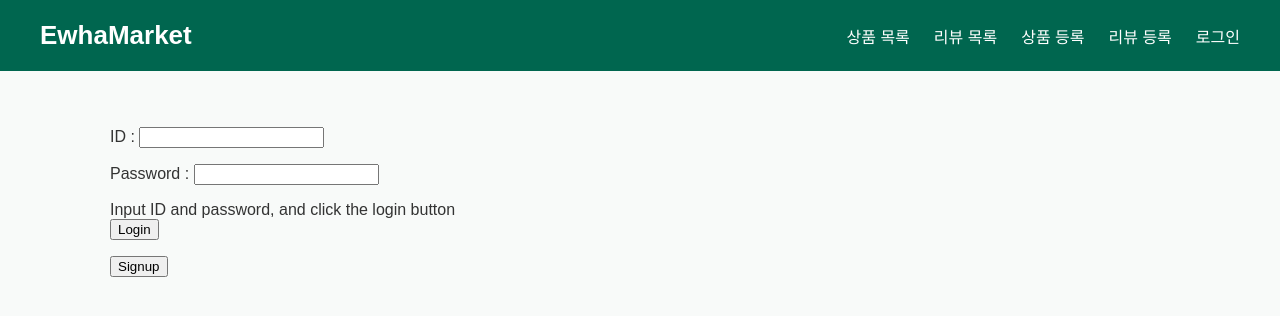
After one commit to kingdain39/2026_osp_project_Osori, a Flask app: template templates/login.html in a window 1280 px wide. The commit adds this page. Shown: the top 316 px of the page. Run offline with Flask 3, Linux system fonts and the light colour scheme; the template is opened without the code that fills it, so the values that code supplies are empty.

Commit message:
feat: login/signup 페이지 추가, nav에 로그인 링크

```diff
--- a/templates/base.html
+++ b/templates/base.html
@@ -22,6 +22,7 @@
           <a href="/review">리뷰 목록</a>
           <a href="/reg_items">상품 등록</a>
           <a href="/reg_reviews">리뷰 등록</a>
+          <a href="/login">로그인</a>
         </div>
       </nav>
     </header>
--- /dev/null
+++ b/templates/login.html
@@ -0,0 +1,13 @@
+{% extends "base.html" %}
+
+{% block title %}Login{% endblock %}
+
+{% block content %}
+<form action="#" method="post">
+    <p>ID : <input type="text" name="user_id" required></p>
+    <p>Password : <input type="password" name="password" required></p>
+    <p>Input ID and password, and click the login button<br>
+        <input type="submit" value="Login"></p>
+</form>
+<button onclick="location.href='/signup'">Signup</button>
+{% endblock %}
```
Also changed, not shown: templates/signup.html (added, +16 -0 lines).
